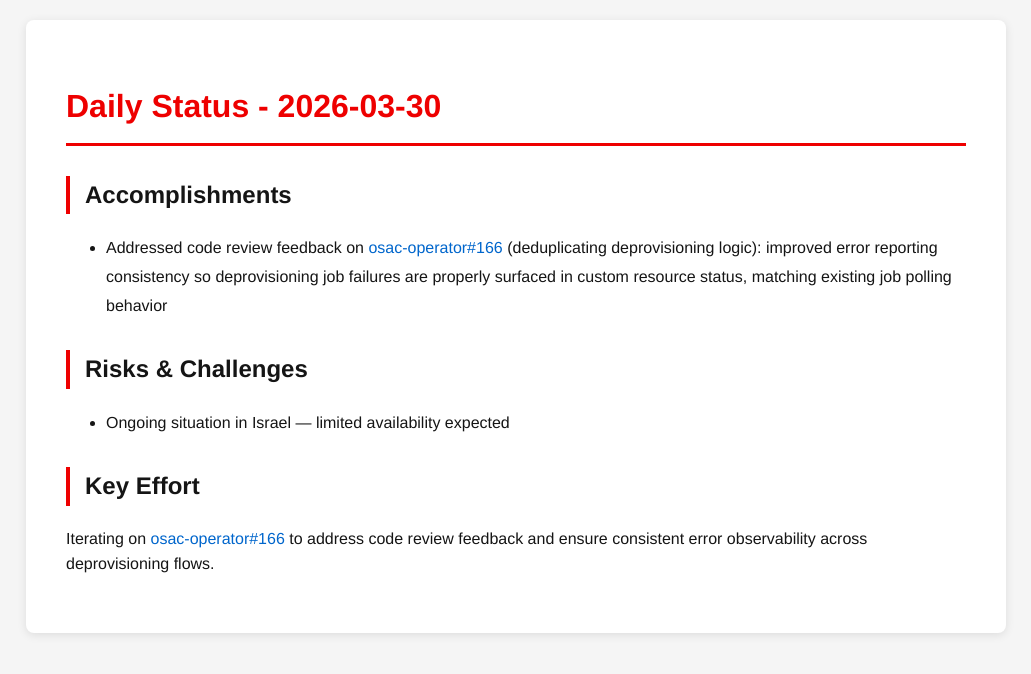
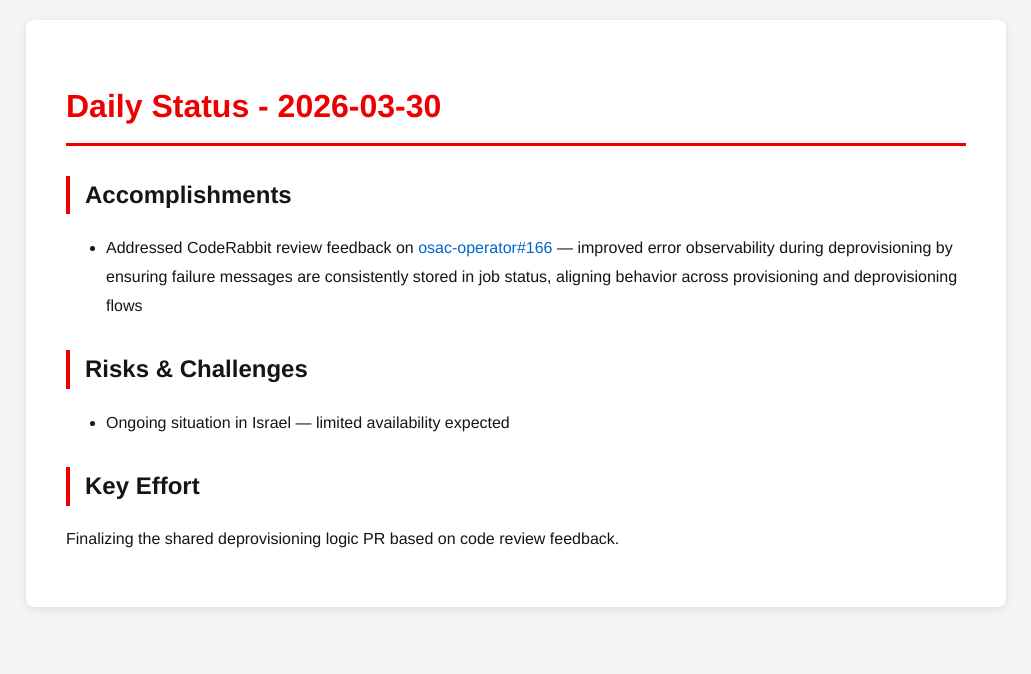
Before and after one commit to tzvatot/daily-status, a Jekyll site: the page built from 2026-03-30.md, in a window 1280 px wide. Shown: the top 674 px of the page, without its empty margins (124-1155 px from the left). Built offline with Jekyll 4.4.1, drawn with Linux system fonts in a browser that asks for light colours.

Commit message:
Daily status update - 2026-03-30

```diff
--- a/2026-03-30.md
+++ b/2026-03-30.md
@@ -7,10 +7,10 @@
 # Daily Status - 2026-03-30
 
 ## Accomplishments
-- Addressed code review feedback on [osac-operator#166](https://github.com/osac-project/osac-operator/pull/166) (deduplicating deprovisioning logic): improved error reporting consistency so deprovisioning job failures are properly surfaced in custom resource status, matching existing job polling behavior
+- Addressed CodeRabbit review feedback on [osac-operator#166](https://github.com/osac-project/osac-operator/pull/166) — improved error observability during deprovisioning by ensuring failure messages are consistently stored in job status, aligning behavior across provisioning and deprovisioning flows
 
 ## Risks & Challenges
 - Ongoing situation in Israel — limited availability expected
 
 ## Key Effort
-Iterating on [osac-operator#166](https://github.com/osac-project/osac-operator/pull/166) to address code review feedback and ensure consistent error observability across deprovisioning flows.
+Finalizing the shared deprovisioning logic PR based on code review feedback.
```
